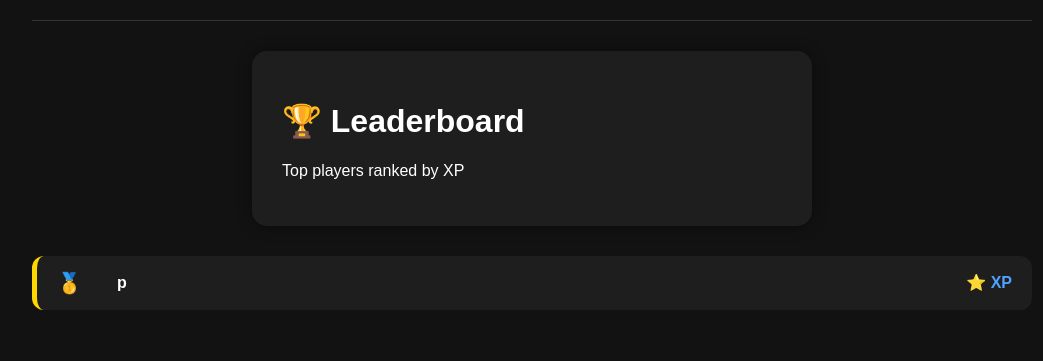
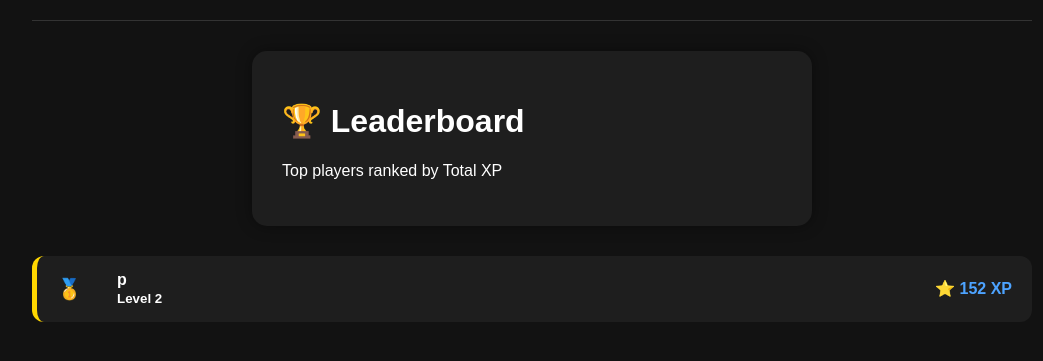
Before and after one commit to codequestprod/codequest, a Flask app: page /leaderboard in a window 1280 px wide. Shown: the part 68-429 px from the top of the page, without its empty margins (108-1151 px from the left). Run offline with Flask 3, Linux system fonts and the light colour scheme.

Commit message:
Update leaderboard.html

```diff
--- a/templates/leaderboard.html
+++ b/templates/leaderboard.html
@@ -3,10 +3,8 @@
 {% block content %}
 
 <div class="card">
-
     <h1>🏆 Leaderboard</h1>
-    <p>Top players ranked by XP</p>
-
+    <p>Top players ranked by Total XP</p>
 </div>
 
 <div class="leaderboard">
@@ -28,13 +26,21 @@
         </div>
 
         <div class="name">
-                {{ user.username }}
+            <strong>{{ user.username }}</strong>
+            <br>
+            <small>Level {{ user.level }}</small>
         </div>
 
         <div class="xp">
-                ⭐ {{ user.xp }} XP
+            ⭐ {{ user.total_xp }} XP
         </div>
 
+    </div>
+
+    {% else %}
+
+    <div class="card">
+        <p>No players yet. Be the first to earn some XP!</p>
     </div>
 
     {% endfor %}
```
Lines whose indentation alone changed are shown as unchanged.
